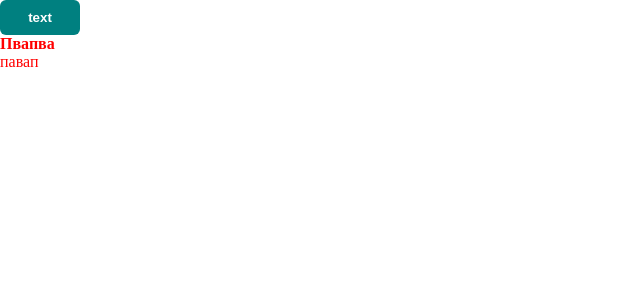
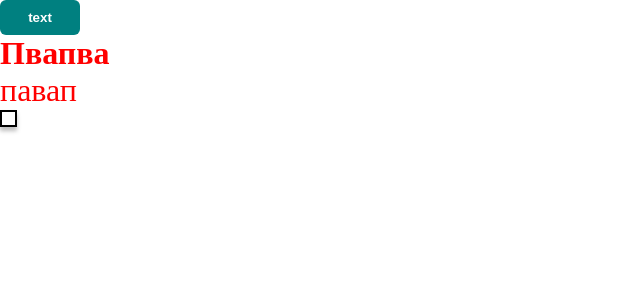
Before and after one commit to etherealelement/todo-app, a React (Create React App) app: page / in a window 1280 px wide. Shown: the top 300 px of the page, without its empty margins (0-640 px from the left). Built offline with nearby package versions, Linux system fonts and the light colour scheme; the HTML template or start-up script is replaced by a standard one.

Commit message:
create checkbox ui

```diff
--- a/src/App.tsx
+++ b/src/App.tsx
@@ -1,5 +1,6 @@
 import React from "react";
 import { Button } from "./components/ui/button/button";
+import { Checkbox } from "./components/ui/checkbox/checkbox";
 import { Title } from "./components/ui/title/title";
 
 function App() {
@@ -8,6 +9,7 @@ function App() {
       <Button text="text" variant="primary" onClick={()=>console.log(1)}></Button>
       <Title weight="bold">Пвапва</Title>
       <Title weight="regular">павап</Title>
+      <Checkbox variant="disable" className="checkbox"></Checkbox>
     </div>
   );
 }
--- /dev/null
+++ b/src/components/ui/checkbox/checkbox.module.css
@@ -0,0 +1,17 @@
+.checkbox {
+  width: 17px;
+  height: 17px;
+  background: rgba(255, 255, 255, 0.97);
+  border: 2px solid #000000;
+  box-shadow: 0px 4px 4px rgba(0, 0, 0, 0.25);
+}
+
+.active {
+  background: rgba(85, 132, 122, 0.97);
+  border: 2px solid #000000;
+}
+
+.disable {
+  background: rgba(255, 255, 255, 0.97);
+  border: 2px solid #000000;
+}
--- /dev/null
+++ b/src/components/ui/checkbox/checkbox.props.ts
@@ -0,0 +1,5 @@
+import { InputHTMLAttributes } from "react";
+
+export interface InputCheckBoxProps extends InputHTMLAttributes<HTMLInputElement> {
+	variant: "active" | "disable";
+}
--- /dev/null
+++ b/src/components/ui/checkbox/checkbox.tsx
@@ -0,0 +1,16 @@
+import { FC } from 'react';
+import { InputCheckBoxProps } from './checkbox.props';
+import styles from "./checkbox.module.css";
+import clsx from 'clsx';
+
+
+export const Checkbox: FC<InputCheckBoxProps> = ({className,variant, ...props }): JSX.Element => {
+	return <div>
+		<input  className={clsx(styles.checkbox, className, {
+			[styles.active]: variant === "active",
+			[styles.disable]: variant === "disable",
+		})}
+		{...props}>
+		</input>
+	</div>;
+};
--- a/src/components/ui/title/title.tsx
+++ b/src/components/ui/title/title.tsx
@@ -1,13 +1,25 @@
-import { FC } from 'react';
-import {TitleProps} from './title.props';
-import clsx from 'clsx';
-import styles from './title.module.css';
+import { FC } from "react";
+import { TitleProps } from "./title.props";
+import clsx from "clsx";
+import styles from "./title.module.css";
 
-
-export const Title: FC<TitleProps> = ({weight, children, className, ...props}) => {
-  return <div className={clsx(styles.title,className, {
-    [styles.bold]: weight === 'bold',
-    [styles.regular]: weight === 'regular',
-
-  }) } {...props}>{children}</div>;
+export const Title: FC<TitleProps> = ({
+  weight,
+  children,
+  className,
+  ...props
+}) => {
+  return (
+    <div>
+      <h1
+        className={clsx(styles.title, className, {
+          [styles.bold]: weight === "bold",
+          [styles.regular]: weight === "regular",
+        })}
+        {...props}
+      >
+        {children}
+      </h1>
+    </div>
+  );
 };
```
Also changed, not shown: src/components/ui/input/input.module.css (added), src/components/ui/input/input.tsx (added).
